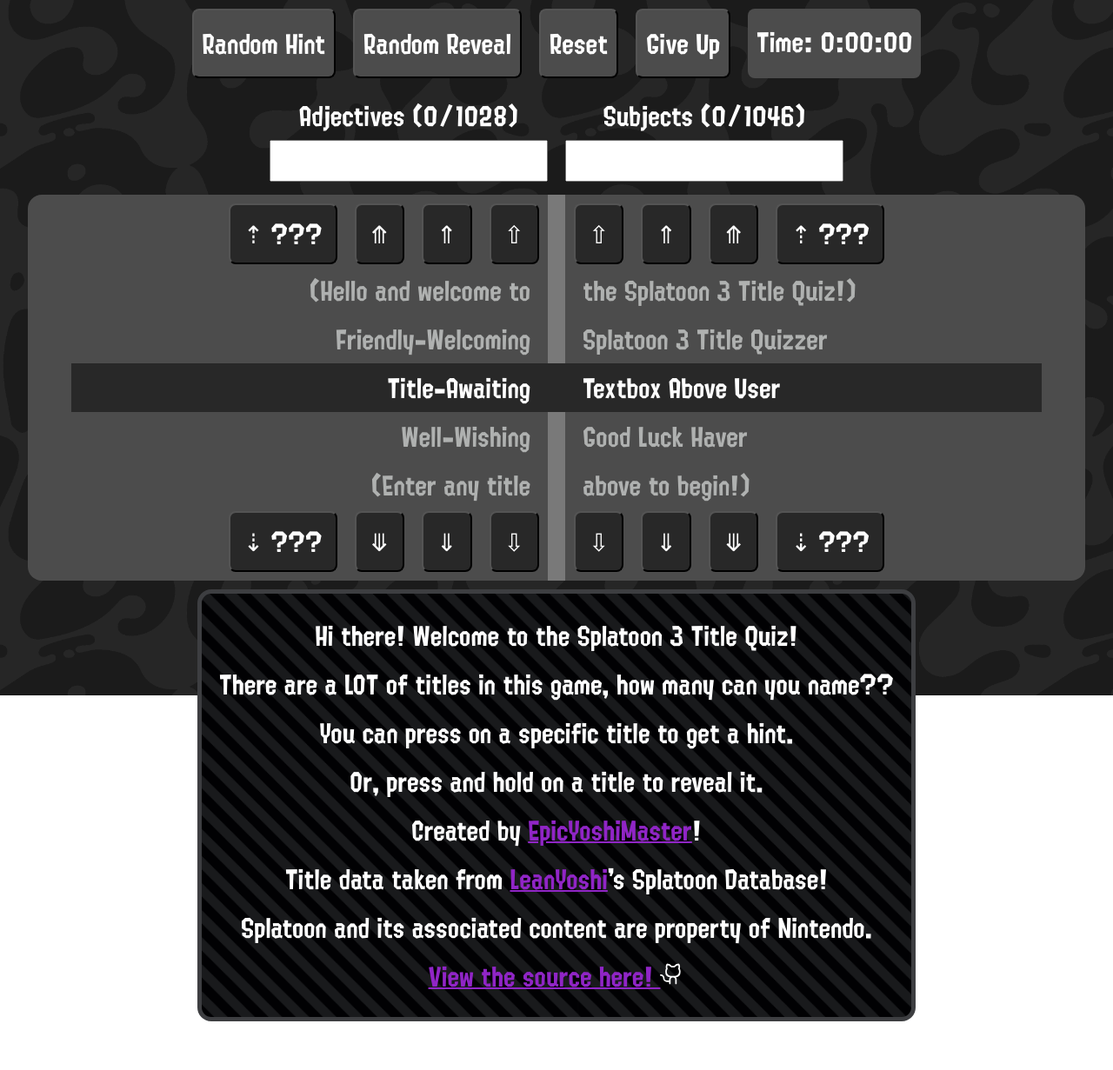
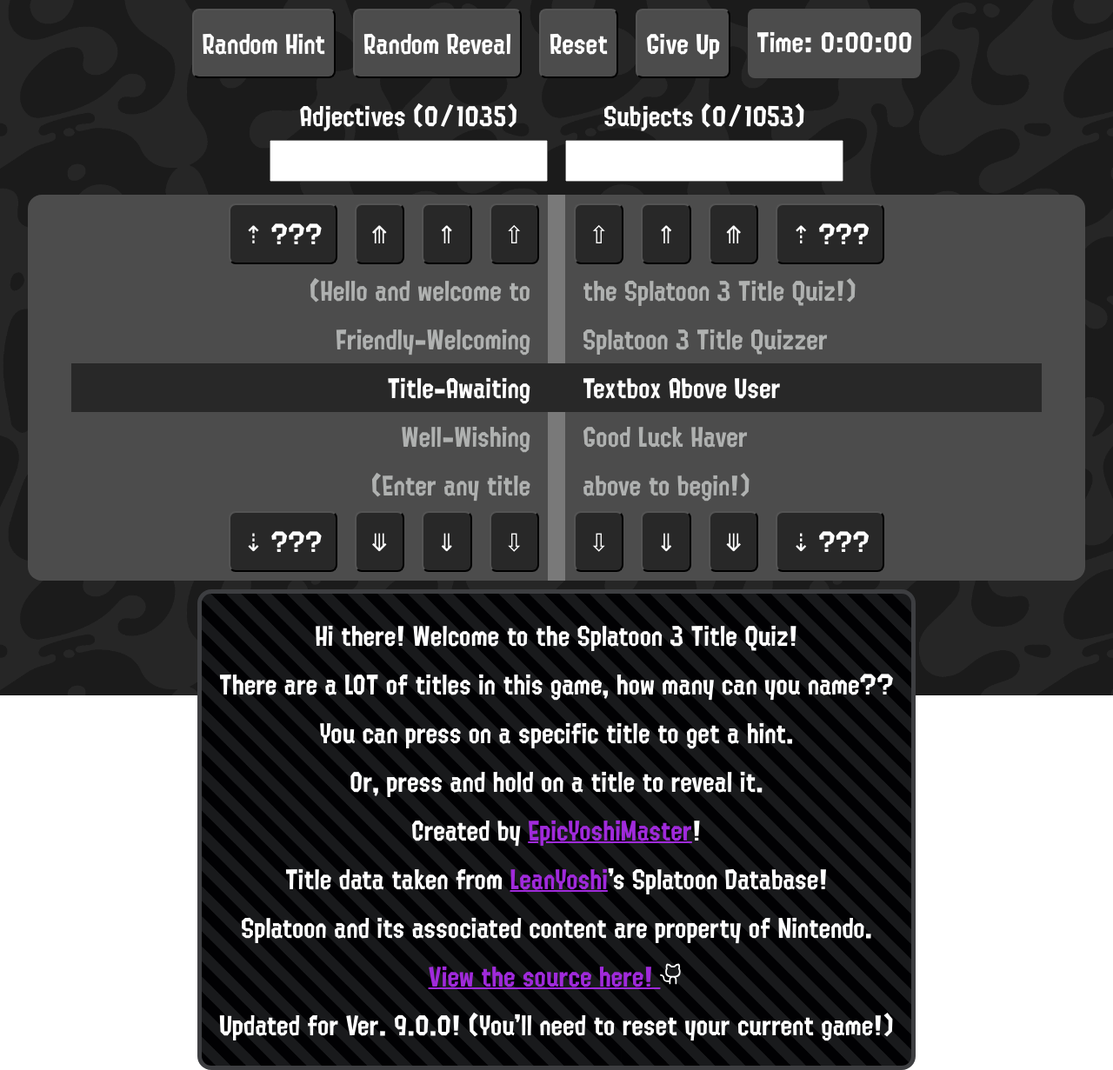
Before and after one commit to EpicYoshiMaster/splat-title-quiz, a React (Create React App) app: page / in a window 1280 px wide. Shown: the whole page at 87% size. Before the commit the page ends 1175 px from the top, so only its background shows below. Built offline with nearby package versions, Linux system fonts and the light colour scheme.

Commit message:
Update for 9.0.0

```diff
--- a/src/App.tsx
+++ b/src/App.tsx
@@ -416,12 +416,12 @@
   			</TopRow>
 			<TitleEntryArea>
 				<TitleTextEntryPair>
-					<AdjectiveText>Adjectives ({`${numAdjectives}/${adjectives.length}`})</AdjectiveText>
-					<TitleInput type="string" value={adjectiveInput} onChange={(event) => { checkInput(event.target.value, setAdjectiveInput, true); }} />
+					<AdjectiveText htmlFor="adjective-input">Adjectives ({`${numAdjectives}/${adjectives.length}`})</AdjectiveText>
+					<TitleInput id="adjective-input" type="string" value={adjectiveInput} onChange={(event) => { checkInput(event.target.value, setAdjectiveInput, true); }} />
 				</TitleTextEntryPair>
 				<TitleTextEntryPairRight>
-					<TitleInput type="string" value={subjectInput} onChange={(event) => { checkInput(event.target.value, setSubjectInput, false); }} />
-					<SubjectText>Subjects ({`${numSubjects}/${subjects.length}`})</SubjectText>
+					<TitleInput id="subject-input" type="string" value={subjectInput} onChange={(event) => { checkInput(event.target.value, setSubjectInput, false); }} />
+					<SubjectText htmlFor="subject-input">Subjects ({`${numSubjects}/${subjects.length}`})</SubjectText>
 				</TitleTextEntryPairRight>
 			</TitleEntryArea>
 			<Collection>
@@ -454,10 +454,11 @@
 				<CreditsRow>There are a LOT of titles in this game, how many can you name??</CreditsRow>
 				<CreditsRow>You can press on a specific title to get a hint.</CreditsRow>
 				<CreditsRow>Or, press and hold on a title to reveal it.</CreditsRow>
-				<CreditsRow>Created by <a href='https://twitter.com/EpicYoshiMaster'>EpicYoshiMaster</a>!</CreditsRow>
+				<CreditsRow>Created by <a href='https://epicyoshimaster.neocities.org/'>EpicYoshiMaster</a>!</CreditsRow>
 				<CreditsRow>Title data taken from  <a href='https://twitter.com/LeanYoshi/'>LeanYoshi</a>'s Splatoon Database!</CreditsRow>
 				<CreditsRow>Splatoon and its associated content are property of Nintendo.</CreditsRow>
 				<CreditsRow><a href='https://github.com/EpicYoshiMaster/splat-title-quiz'>View the source here! </a><GithubLogo /></CreditsRow>
+				<CreditsRow>Updated for Ver. 9.0.0! (You'll need to reset your current game!)</CreditsRow>
 			</Credits>
 		</Content>
 	</>
@@ -595,7 +596,7 @@
 	margin: 0 ${calcClampPx(5, 10, 400, 1100)};
 `;
 
-const AdjectiveText = styled.div`
+const AdjectiveText = styled.label`
 	font-size: ${calcClampRem(0.8, 1.75, 320, 1000, 16)};
 `
 
@@ -663,7 +664,7 @@
 const CreditsRow = styled.div`
 
 	& a {
-		color: #9025c6;
+		color: #a02adb;
 	}
 
 	font-size: 0.6rem;
--- a/src/titles.json
+++ b/src/titles.json
@@ -23,6 +23,7 @@
     	"Robo ROM-en",
     	"Bluefin Depot",
     	"Marlin Airport",
+    	"Lemuria Hub",
     	"Spawning Grounds",
     	"Marooner's Bay",
     	"Salmonid Smokeyard",
@@ -586,6 +587,7 @@
     	"Unfettered",
     	"Unthinkable",
     	"Phantom",
+    	"Cherished",
     	"Gold",
     	"Silver",
     	"Undefeated",
@@ -967,6 +969,7 @@
     	"Splatfest's",
     	"Splatfest Battle's",
     	"Rugged",
+    	"Grand Festival",
     	"Monochrome",
     	"Long-Sleeved",
     	"Collab-Loving",
@@ -979,6 +982,8 @@
     	"Merry",
     	"Ebullient",
     	"Tailwind-Riding",
+    	"Peak-Condition",
+    	"Thank You for",
     	"Super-Duper Lucky",
     	"Super-Rare",
     	"One-in-a-Million",
@@ -986,6 +991,7 @@
     	"Astonishing",
     	"Adored",
     	"Charmed",
+    	"Shell-Out",
     	"Splatlandian",
     	"Indian Ocean",
     	"North Atlantic",
@@ -1027,7 +1033,8 @@
     	"Saddle-Straddlin'",
     	"Streamlined",
     	"Wandercrust",
-        "Tender"
+    	"Tender",
+    	"Moving"
     ],
     "Subject": [
 		"Sploosh-o-matic User",
@@ -1093,6 +1100,8 @@
 		"Heavy Edit Splatling User",
 		"Douser Dualies FF User",
 		"Recycled Brella 24 Mk I User",
+		"Wellstring V User",
+		"Decavitator User",
 		"Splat Bomb User",
 		"Suction Bomb User",
 		"Burst Bomb User",
@@ -1162,6 +1171,7 @@
 		"Yoko & the Gold Bazookas Fan",
 		"H2Whoa Fan",
 		"Riot Act Fan",
+		"Now or Never Seven Fan",
 		"Hippie",
 		"Barber",
 		"Double-Bun",
@@ -2019,6 +2029,8 @@
 		"Chaos",
 		"Noob",
 		"Vanguard",
+		"Luminary",
+		"Playing",
 		"Lucky Duck",
 		"Protected Species",
 		"Chosen One",
@@ -2026,6 +2038,7 @@
 		"Point Guard",
 		"Optimist",
 		"Daredevil",
+		"Prizewinner",
 		"Youth",
 		"Squid",
 		"Octopus",
@@ -2075,6 +2088,7 @@
 		"Cyclist",
 		"Tempura",
 		"Booster",
-        "Resilience"
+		"Resilience",
+		"Finale"
     ]
 }
```
Lines whose indentation alone changed are shown as unchanged.
